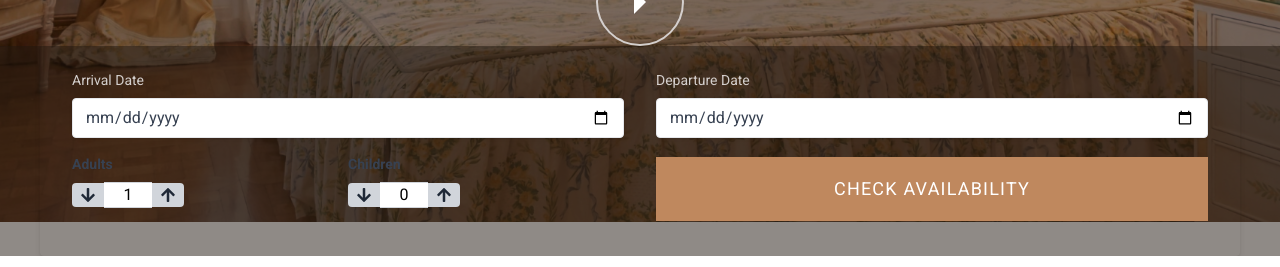
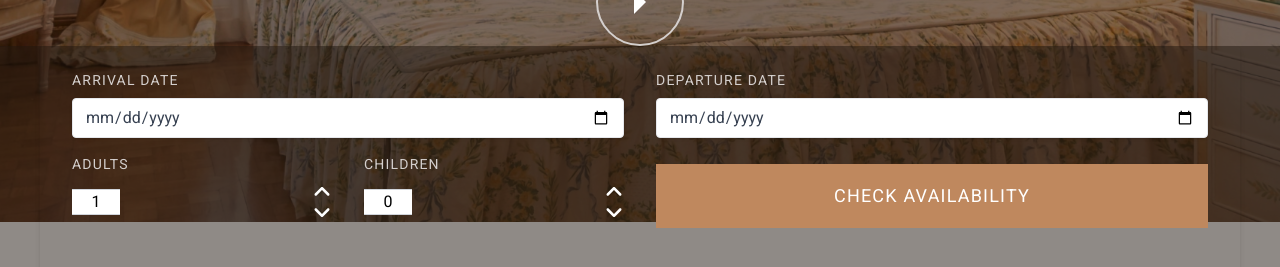
Before and after one commit to mnosumon/hotel-prive, a React (Vite) app: page / in a window 1280 px wide. Shown: the part 578-845 px from the top of the page. Built offline with nearby package versions, Linux system fonts and the light colour scheme; a web font is replaced by a local one.

Commit message:
Room booking from Adults & child

```diff
--- a/src/componets/home/banner/roomBook/CatchData.jsx
+++ b/src/componets/home/banner/roomBook/CatchData.jsx
@@ -3,7 +3,7 @@ import React from 'react'
 const CatchData = ({ conent, date, setDate }) => {
   return (
     <div className="mb-4 md:w-1/2">
-        <label className="block text-color-neutral-20 text-sm font-normal mb-2">{conent}</label>
+        <label className="block text-color-neutral-20 uppercase tracking-[1.2px] text-sm font-normal mb-2">{conent}</label>
         <input
         type="date"
         value={date}
--- a/src/componets/home/banner/roomBook/RoomBook.jsx
+++ b/src/componets/home/banner/roomBook/RoomBook.jsx
@@ -22,7 +22,7 @@ const RoomBook = () => {
             <CatchData conent="Departure Date" date={departureDate} setDate={setDepartureDate} />
           </div>
           <div className="flex justify-between gap-8">
-            <div className="flex w-1/2">
+            <div className="flex w-1/2 gap-4 md:gap-8">
               <RoomQuantity conent="Adults" quantity={adults} setQuantity={setAdults} />
               <RoomQuantity conent="Children" quantity={children} setQuantity={setChildren} />
             </div>
--- a/src/componets/home/banner/roomBook/RoomQuantity.jsx
+++ b/src/componets/home/banner/roomBook/RoomQuantity.jsx
@@ -1,32 +1,25 @@
 import React from 'react'
-import { FaArrowUp, FaArrowDown } from 'react-icons/fa';
+import { FaAngleDown, FaAngleUp } from "react-icons/fa6";
 
 const RoomQuantity = ({ conent, quantity, setQuantity }) => {
   return (
     <div className="mb-4 w-1/2">
-    <label className=" block text-gray-700 text-sm font-bold mb-2">{conent}</label>
-    <div className="flex items-center">
-      <button
-        type="button"
-        onClick={() => setQuantity(quantity - 1)}
-        disabled={quantity <= 0}
-        className="px-2 py-1 bg-gray-300 text-gray-800 rounded-l"
-      >
-        <FaArrowDown />
-      </button>
+    <label className="block text-color-neutral-20 uppercase tracking-[1.2px] text-sm font-normal mb-2">{conent}</label>
+    <div className="flex items-center justify-between">
       <input
         type="text"
         readOnly
         value={quantity}
         className="w-12 text-center border-t border-b border-gray-300"
       />
-      <button
-        type="button"
-        onClick={() => setQuantity(quantity + 1)}
-        className="px-2 py-1 bg-gray-300 text-gray-800 rounded-r"
-      >
-        <FaArrowUp />
+      <div className="flex flex-col">
+        <button type='button' onClick={() => setQuantity(quantity + 1)} disabled={quantity < 0}>
+        <FaAngleUp className='text-color-neutral-0 text-xl' />
+        </button>
+        <button type='button' onClick={() => setQuantity(quantity - 1)} disabled={quantity <= 0}>
+        <FaAngleDown className='text-color-neutral-0 text-xl' />
       </button>
+      </div>
     </div>
   </div>
   )
```
